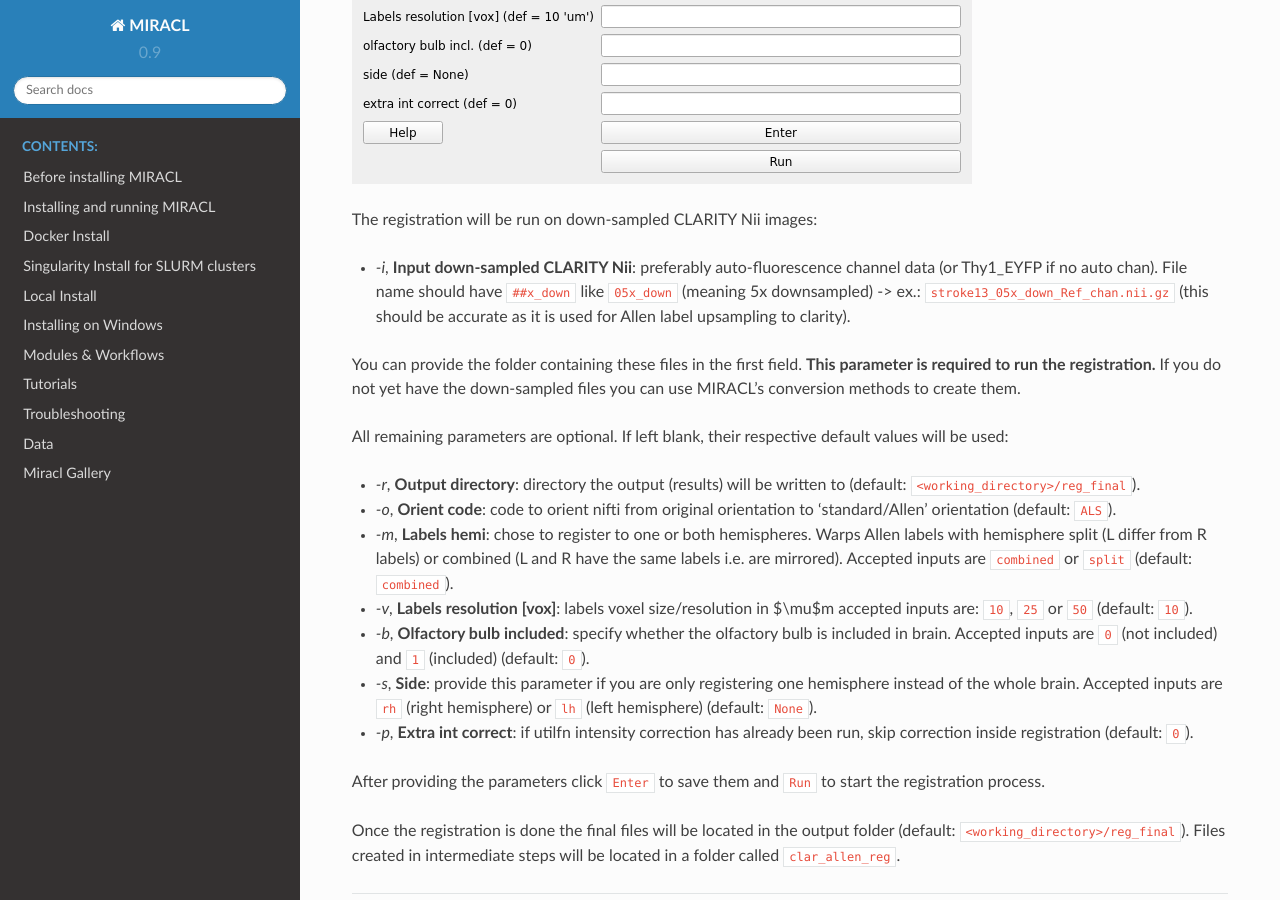
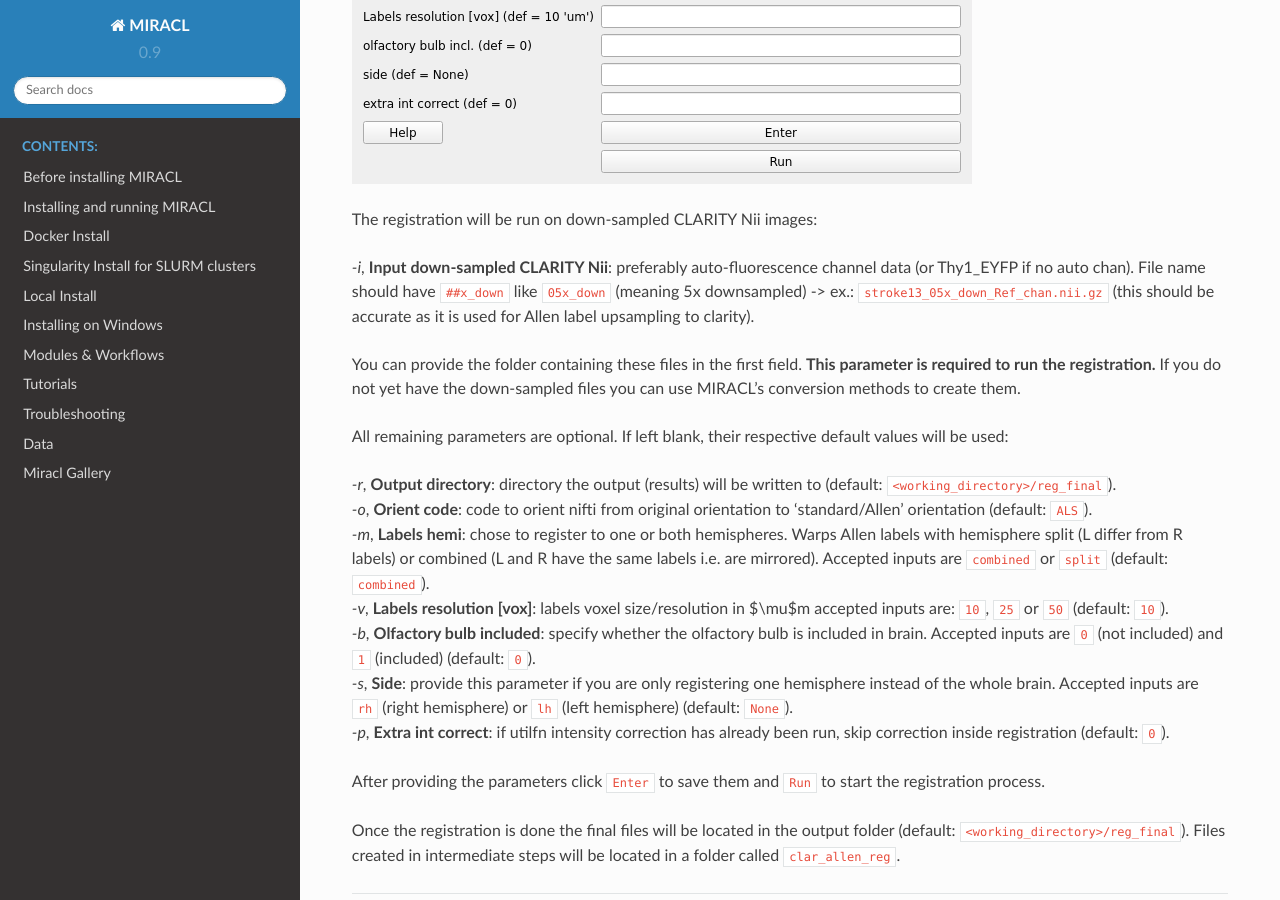
Before and after one commit to AICONSlab/MIRACL, a Sphinx documentation site: the page built from docs/tutorials/registration/reg_clarity-allen/reg_clarity-allen.md, in a window 1280 px wide and 900 px high, scrolled down 2489 px. Built offline with Sphinx 7.4.7 and the Read the Docs theme 2.0.0, drawn with Linux system fonts in a browser that asks for light colours; pages that are not in the unit, such as notebooks, are missing from menus.

Commit message:
[docs] test different formatting for docs markdown
Test to see if a different format works better for readability of
function options.

```diff
--- a/docs/tutorials/registration/reg_clarity-allen/reg_clarity-allen.md
+++ b/docs/tutorials/registration/reg_clarity-allen/reg_clarity-allen.md
@@ -35,11 +35,7 @@
 
 The registration will be run on down-sampled CLARITY Nii images:
 
-- *-i*,  **Input down-sampled CLARITY Nii**: preferably auto-fluorescence
-channel data (or Thy1_EYFP if no auto chan). File name should have `##x_down`
-like `05x_down` (meaning 5x downsampled) -> ex.:
-`stroke13_05x_down_Ref_chan.nii.gz` (this should be accurate as it is used for
-Allen label upsampling to clarity).
+  *-i*, **Input down-sampled CLARITY Nii**: preferably auto-fluorescence channel data (or Thy1_EYFP if no auto chan). File name should have `##x_down` like `05x_down` (meaning 5x downsampled) -> ex.: `stroke13_05x_down_Ref_chan.nii.gz` (this should be accurate as it is used for Allen label upsampling to clarity).
 
 You can provide the folder containing these files in the first field. **This
 parameter is required to run the registration.** If you do not yet have the
@@ -48,30 +44,13 @@
 All remaining parameters are optional. If left blank, their respective default
 values will be used:
 
-- *-r*, **Output directory**: directory the output (results) will be written to
-(default: `<working_directory>/reg_final`).
-
-- *-o*, **Orient code**: code to orient nifti from original orientation to
-'standard/Allen' orientation (default: `ALS`).
-
-- *-m*, **Labels hemi**: chose to register to one or both hemispheres. Warps
-Allen labels with hemisphere split (L differ from R labels) or combined
-(L and R have the same labels i.e. are mirrored). Accepted inputs are
-`combined` or `split` (default: `combined`).
-
-- *-v*, **Labels resolution [vox]**: labels voxel size/resolution in $\mu$m
-accepted inputs are: `10`, `25` or `50` (default: `10`).
-
-- *-b*, **Olfactory bulb included**: specify whether the olfactory bulb is
-included in brain. Accepted inputs are `0` (not included) and `1` (included)
-(default: `0`).
-
-- *-s*, **Side**: provide this parameter if you are only registering one
-hemisphere instead of the whole brain. Accepted inputs are `rh`
-(right hemisphere) or `lh` (left hemisphere) (default: `None`).
-
-- *-p*, **Extra int correct**: if utilfn intensity correction has already been
-run, skip correction inside registration (default: `0`).
+  *-r*, **Output directory**: directory the output (results) will be written to (default: `<working_directory>/reg_final`). \
+  *-o*, **Orient code**: code to orient nifti from original orientation to 'standard/Allen' orientation (default: `ALS`). \
+  *-m*, **Labels hemi**: chose to register to one or both hemispheres. Warps Allen labels with hemisphere split (L differ from R labels) or combined (L and R have the same labels i.e. are mirrored). Accepted inputs are `combined` or `split` (default: `combined`). \
+  *-v*, **Labels resolution [vox]**: labels voxel size/resolution in $\mu$m accepted inputs are: `10`, `25` or `50` (default: `10`). \
+  *-b*, **Olfactory bulb included**: specify whether the olfactory bulb is included in brain. Accepted inputs are `0` (not included) and `1` (included) (default: `0`). \
+  *-s*, **Side**: provide this parameter if you are only registering one hemisphere instead of the whole brain. Accepted inputs are `rh` (right hemisphere) or `lh` (left hemisphere) (default: `None`). \
+  *-p*, **Extra int correct**: if utilfn intensity correction has already been run, skip correction inside registration (default: `0`).
 
 After providing the parameters click `Enter` to save them and `Run` to
 start the registration process.
@@ -87,16 +66,10 @@
 The command-line version has additional functionality that is not included in
 the GUI version:
 
-- *-l*, **Input Allen labels to warp**: input labels could be at a different depth
-than default labels. `-m` and `-v` flags cannot be used if this parameter is
-specified manually (default: `annotation_hemi_combined_10um.nii.gz`).
-
-- *-a*, **Input custom Allen atlas**: for example for registering sections.
-
-- *-f*, Save mosaic figure (`.png`) of Allen labels registered to
-CLARITY (default: 1).
-
-- *-w*, Warp high-res clarity to Allen space (default: 0).
+  *-l*, **Input Allen labels to warp**: input labels could be at a different depth than default labels. `-m` and `-v` flags cannot be used if this parameter is specified manually (default: `annotation_hemi_combined_10um.nii.gz`).
+  *-a*, **Input custom Allen atlas**: for example for registering sections. \
+  *-f*, Save mosaic figure (`.png`) of Allen labels registered to CLARITY (default: 1). \
+  *-w*, Warp high-res clarity to Allen space (default: 0).
 
 **Note that the above listed `-i` parameter (input down-sampled CLARITY Nii) is
 required.**
```
